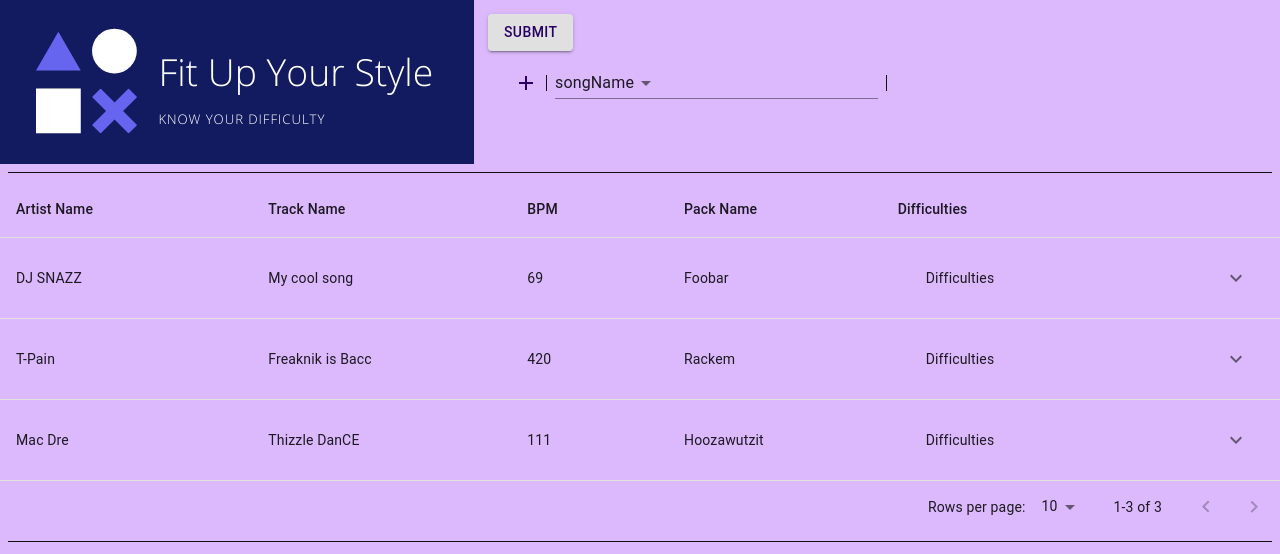
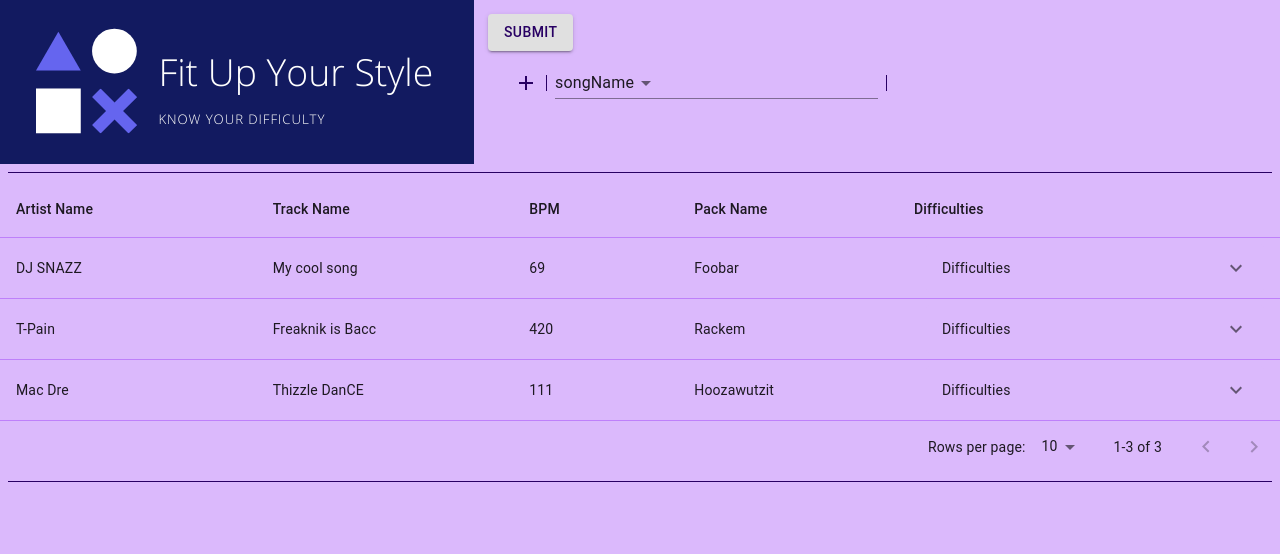
Before and after one commit to changodb/itg-frontend, a React (Create React App) app: page / in a window 1280 px wide. Shown: the top 554 px of the page. Built offline with nearby package versions, Linux system fonts and the light colour scheme.

Commit message:
Style changes

```diff
--- a/src/App.css
+++ b/src/App.css
@@ -1,6 +1,7 @@
 body {
     background-color: #DBB9FC;
     color: #280063;
+
 }
 
 .topContainer {
@@ -28,7 +29,7 @@ body {
 }
 .MuiDivider-root {
     margin: 8px;
-    background-color: #111111;
+    background-color: #280063;
     display: flex;
 }
 .MuiButton-root {
@@ -57,3 +58,6 @@ body {
     box-shadow: none;
     margin-left: 12px;
 }
+.MuiTableCell-root {
+    border-bottom: 1px solid #BE80FA;
+}
--- a/src/components/SimfileResults.js
+++ b/src/components/SimfileResults.js
@@ -82,13 +82,18 @@ export default ({ simfileResults }) => {
                                       }
                                       var difflist = diffs.map(
                                           ([difficulty, val]) => (
-                                              <ListItem key={difficulty.toString()}>
+                                              <ListItem>
                                                 {difficulty} : {val}
                                               </ListItem>
                                           )
                                       )
                                       return (
-                                        <TableCell key={column.id} align='flex-start'>
+                                        <TableCell
+                                            key={column.id}
+                                            size='small'
+                                            align='flex-start'
+                                            style={{ minWidth: column.minWidth, maxWidth: column.maxWidth }}
+                                            >
                                           {column.id ==='difficulties' ?
                                           <ExpansionPanel className='DifficultiesPanel'>
                                             <ExpansionPanelSummary
```
